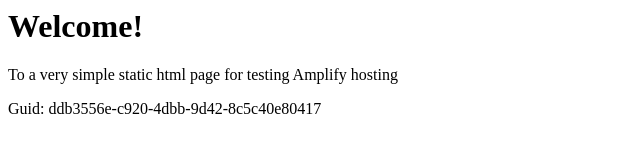
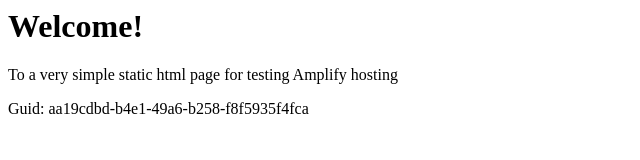
Before and after one commit to aws-aemilia-cdg/Github-PR-Commit-Integration-Test-DoNotTouch-GitHubWebhookPushCanaryTest-v1-preprod-eu-west-3, a website: page src/index.html in a window 1280 px wide. Shown: the full height of the page, 0-640 px from the left. Drawn offline with Linux system fonts and the light colour scheme.

Commit message:
commit from integ tests

```diff
--- a/src/index.html
+++ b/src/index.html
@@ -12,6 +12,6 @@
 <body>
     <h1>Welcome!</h1>
     <p>To a very simple static html page for testing Amplify hosting</p>
-    <p>Guid: ddb3556e-c920-4dbb-9d42-8c5c40e80417</p></body>
+    <p>Guid: aa19cdbd-b4e1-49a6-b258-f8f5935f4fca</p></body>
 
 </html>
```
